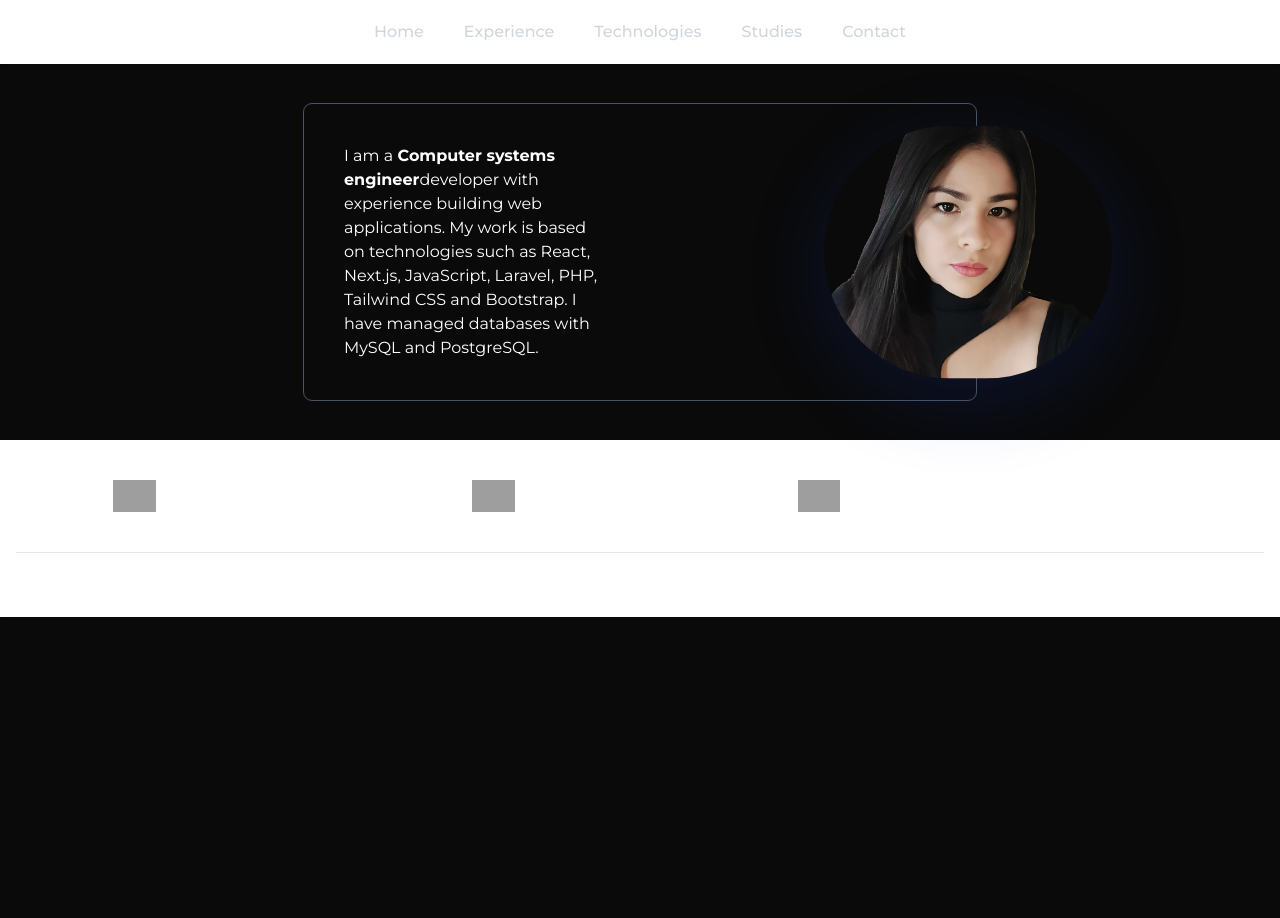
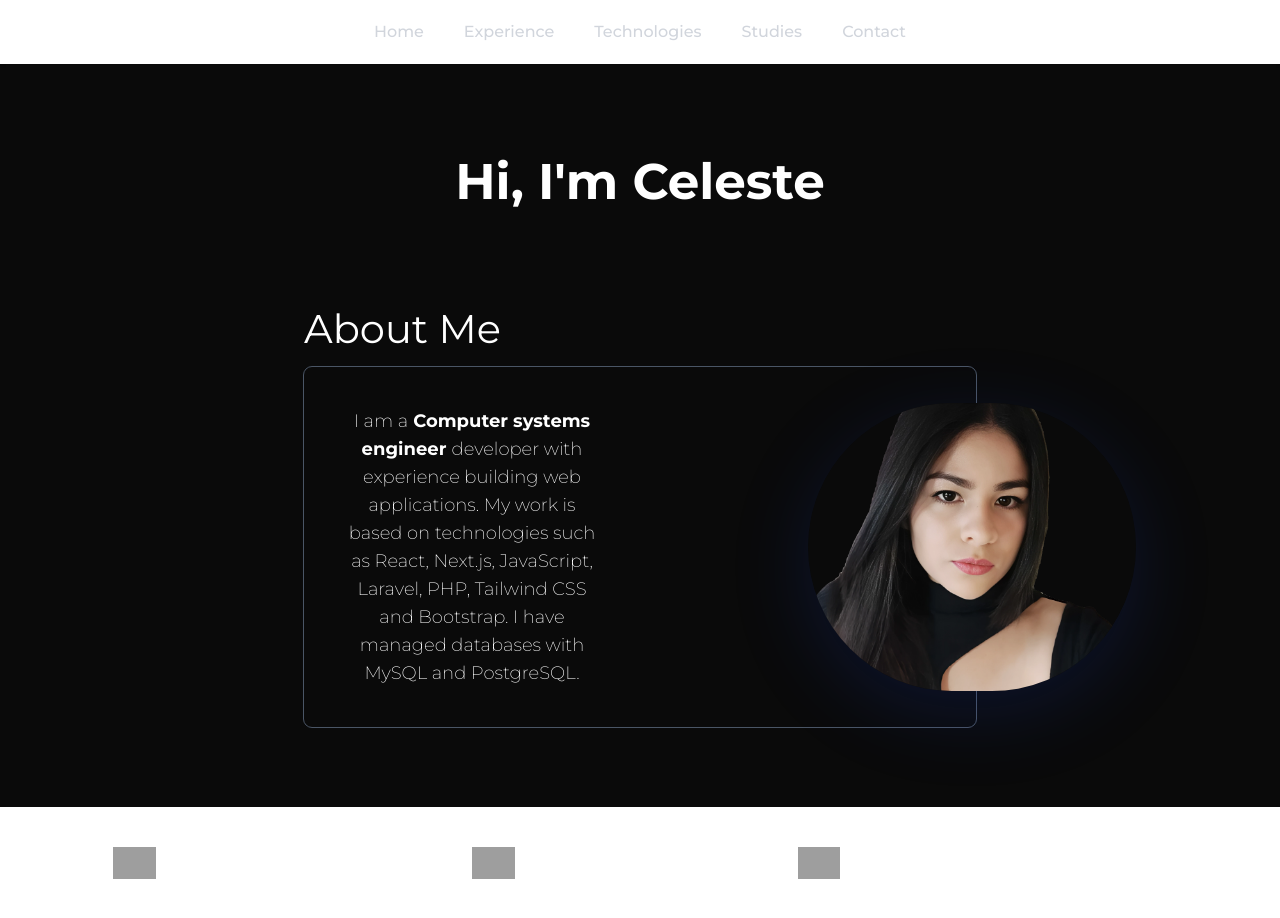
Before and after one commit to CelesteOC21/portfolio, a Next.js app: page / in a window 1280 px wide. Shown: the top 918 px of the page. Before the commit the page ends 800 px from the top, so only its background shows below. Built offline with nearby package versions, Linux system fonts and the light colour scheme; grey boxes are pictures that could not be loaded.

Commit message:
Home and section about me added

```diff
--- a/app/(home)/components/home.jsx
+++ b/app/(home)/components/home.jsx
@@ -1,10 +1,12 @@
 export default function Presentation() {
   return (
     <div class="relative w-2xl h-2xl mx-auto">
-      <div class="flex flex-row dark:border-gray-600 outline-1 outline-gray-600 rounded-lg">
-        <div class="basis-1/2 flex p-10 ">
-          <p>
-            I am a<span class="font-bold"> Computer systems engineer</span>
+      <h2 className="text-[40px] mb-2 ">About Me</h2>
+
+      <div className="flex flex-row dark:border-gray-600 outline-1 outline-gray-600 rounded-lg">
+        <div className="basis-1/2 flex p-10 text-center text-lg">
+          <p className="font-extralight">
+            I am a<span className="font-bold"> Computer systems engineer </span>
             developer with experience building web applications. My work is
             based on technologies such as React, Next.js, JavaScript, Laravel,
             PHP, Tailwind CSS and Bootstrap. I have managed databases with MySQL
@@ -12,10 +14,10 @@ export default function Presentation() {
           </p>
         </div>
       </div>
-      <div class="absolute right-[-8.5rem] top-1/2 -translate-y-1/2">
+      <div class="absolute right-[-10rem] top-50 -translate-y-1/3">
         <img
           src="../celes.png"
-          class="rounded-full shadow-[0_20px_80px_rgba(5,_112,_184,_0.7)] shadow-blue-800/20 w-72"
+          class="rounded-full shadow-[0_20px_80px_rgba(5,_112,_184,_0.7)] shadow-blue-800/20 w-82"
         />
       </div>
     </div>
--- a/app/(home)/page.js
+++ b/app/(home)/page.js
@@ -4,7 +4,10 @@ import Presentation from "./components/home";
 export default function Home() {
   return (
     <div>
-      <div className="m-10">
+      <div className="flex justify-center my-20">
+        <p className="text-[50px] font-bold">Hi, I'm Celeste</p>
+      </div>
+      <div className="m-10 my-20">
         <Presentation />
       </div>
     </div>
```
